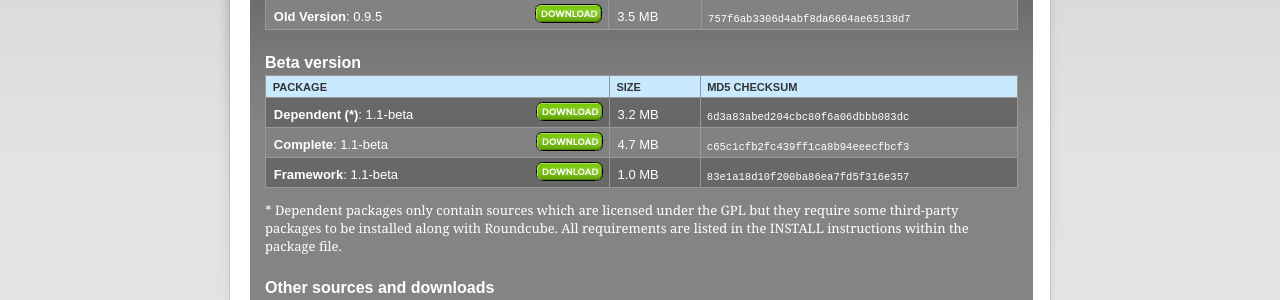
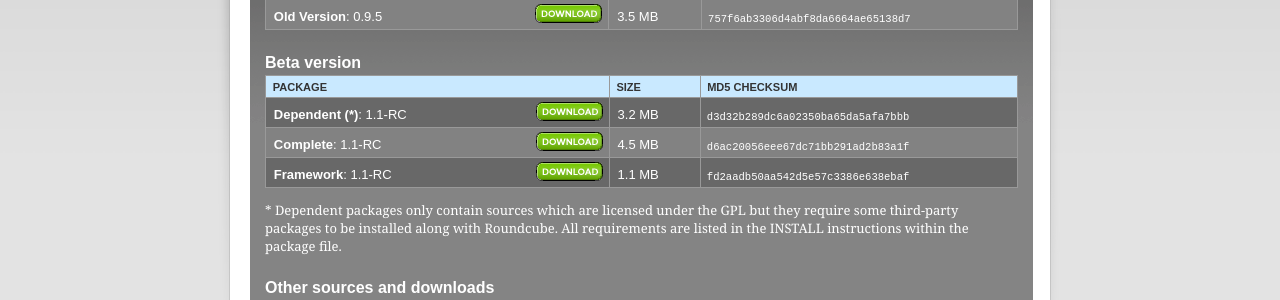
Before and after one commit to roundcube/roundcube.github.com, a Jekyll site: the page built from download/index.html, in a window 1280 px wide. Shown: the part 311-611 px from the top of the page. Built offline with Jekyll 4.4.1, drawn with Linux system fonts in a browser that asks for light colours; comment, search, counter and statistics services are not loaded.

Commit message:
Link to 1.1-RC download files

```diff
--- a/download/index.html
+++ b/download/index.html
@@ -58,22 +58,22 @@
 			</thead>
 			<tbody>
 			<tr class="even">
-				<td class="dlversion"><strong>Dependent (*)</strong>: 1.1-beta</td>
-				<td class="dlbutton"><a href="http://downloads.sourceforge.net/project/roundcubemail/roundcubemail-beta/1.1-beta/roundcubemail-1.1-beta.tar.gz" title="Download now!"><img src="images/table_button_download.png" width="67" height="19" alt="Download" class="pngimage" /></a>
+				<td class="dlversion"><strong>Dependent (*)</strong>: 1.1-RC</td>
+				<td class="dlbutton"><a href="http://downloads.sourceforge.net/project/roundcubemail/roundcubemail-beta/1.1-RC/roundcubemail-1.1-rc.tar.gz" title="Download now!"><img src="images/table_button_download.png" width="67" height="19" alt="Download" class="pngimage" /></a>
 				<td class="dlsize">3.2 MB</td>
-				<td class="dlchecksum">6d3a83abed204cbc80f6a06dbbb083dc</td>
+				<td class="dlchecksum">d3d32b289dc6a02350ba65da5afa7bbb</td>
 			</tr>
 			<tr class="odd">
-				<td class="dlversion"><strong>Complete</Strong>: 1.1-beta</td>
-				<td class="dlbutton"><a href="http://downloads.sourceforge.net/project/roundcubemail/roundcubemail-beta/1.1-beta/roundcubemail-1.1-beta-complete.tar.gz" title="Download now!"><img src="images/table_button_download.png" width="67" height="19" alt="Download" class="pngimage" /></a>
-				<td class="dlsize">4.7 MB</td>
-				<td class="dlchecksum">c65c1cfb2fc439ff1ca8b94eeecfbcf3</td>
+				<td class="dlversion"><strong>Complete</Strong>: 1.1-RC</td>
+				<td class="dlbutton"><a href="http://downloads.sourceforge.net/project/roundcubemail/roundcubemail-beta/1.1-RC/roundcubemail-1.1-rc-complete.tar.gz" title="Download now!"><img src="images/table_button_download.png" width="67" height="19" alt="Download" class="pngimage" /></a>
+				<td class="dlsize">4.5 MB</td>
+				<td class="dlchecksum">d6ac20056eee67dc71bb291ad2b83a1f</td>
 			</tr>
 			<tr class="even">
-				<td class="dlversion"><strong>Framework</strong>: 1.1-beta</td>
-				<td class="dlbutton"><a href="http://downloads.sourceforge.net/project/roundcubemail/roundcubemail-beta/1.1-beta/roundcube-framework-1.1-beta.tar.gz" title="Download now!"><img src="images/table_button_download.png" width="67" height="19" alt="Download" class="pngimage" /></a>
-				<td class="dlsize">1.0 MB</td>
-				<td class="dlchecksum">83e1a18d10f200ba86ea7fd5f316e357</td>
+				<td class="dlversion"><strong>Framework</strong>: 1.1-RC</td>
+				<td class="dlbutton"><a href="http://downloads.sourceforge.net/project/roundcubemail/roundcubemail-beta/1.1-RC/roundcube-framework-1.1-rc.tar.gz" title="Download now!"><img src="images/table_button_download.png" width="67" height="19" alt="Download" class="pngimage" /></a>
+				<td class="dlsize">1.1 MB</td>
+				<td class="dlchecksum">fd2aadb50aa542d5e57c3386e638ebaf</td>
 			</tr>
 			</tbody>
 		</table>
```
Also changed, not shown: other parts of download/index.html (+1 -1 lines).
